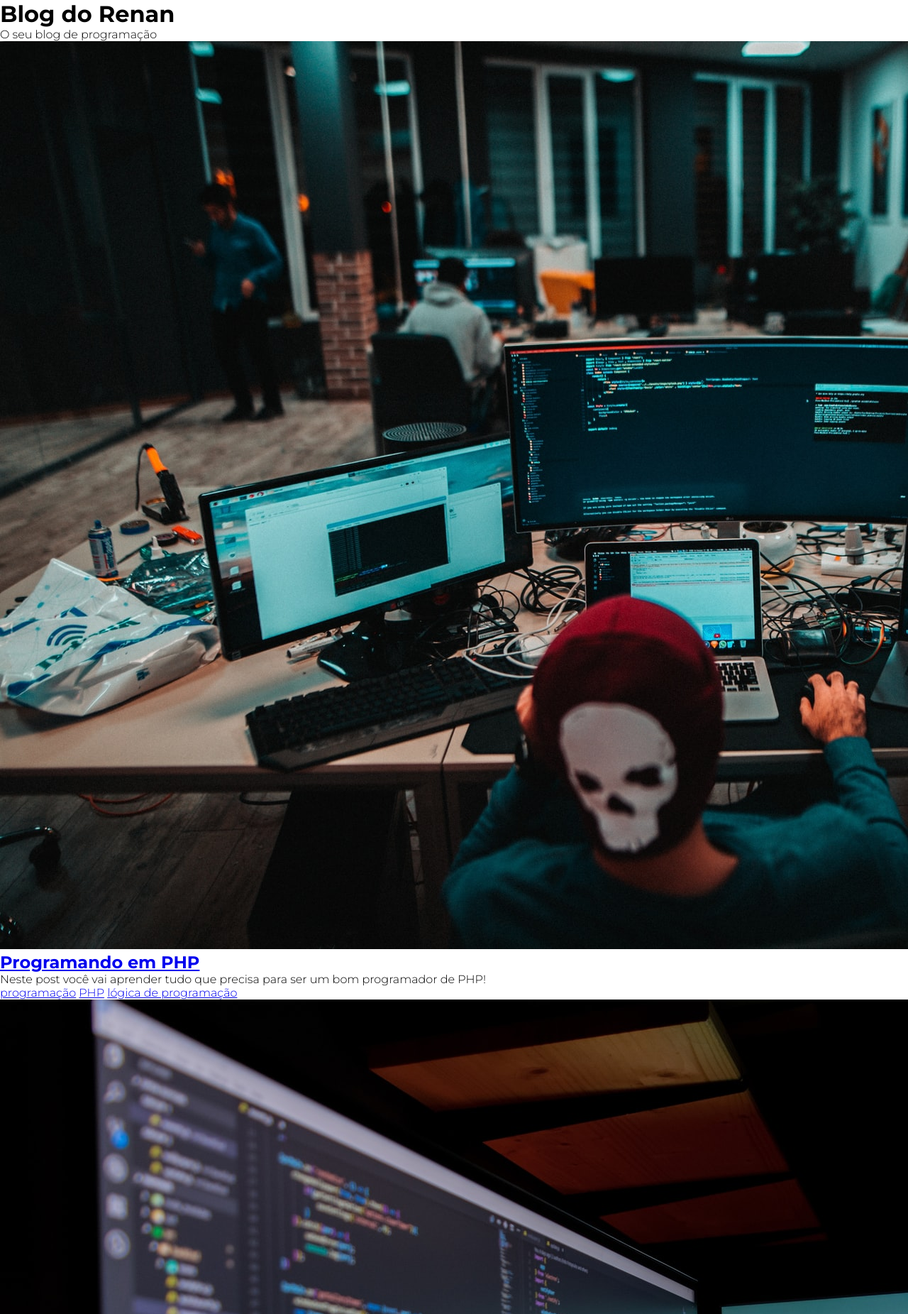
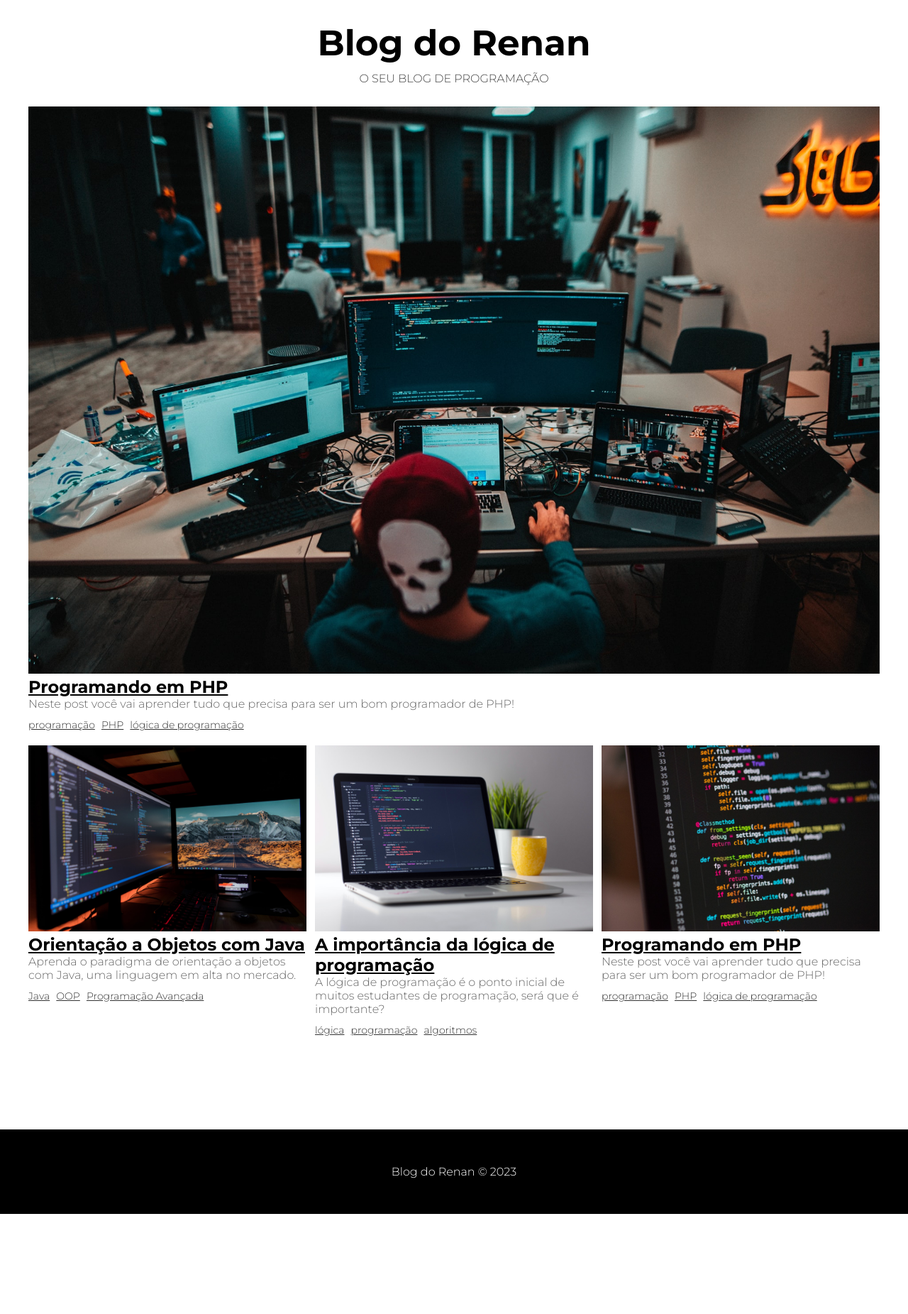
Before and after one commit to renanaragao9/projetoBlog, a PHP site: page / in a window 1280 px wide; the page is wider, and only the part inside the window is pictured. Shown: the part 69-1920 px from the top of that part at 71% size. After the commit the page ends 1779 px from the top of that part, so only its background shows below. Run offline with PHP 8.4, Linux system fonts and the light colour scheme.

Commit message:
Finalizando a home

```diff
--- a/css/styles.css
+++ b/css/styles.css
@@ -53,6 +53,78 @@ main {
     color: #999;
 }
 
+/* HOME */
+
+#title-container {
+    min-width: 500px;
+    text-align: center;
+    margin-top: 30px;
+}
+
+#title-container h1 {
+    font-size: 50px;
+}
+
+#title-container p {
+    margin-top: 10px;
+    text-transform: uppercase;
+    color: #444;
+}
+
+#posts-container {
+    max-width: 1200px;
+    margin: 0 auto;
+    margin-top: 30px;
+    display: flex;
+    flex-wrap: wrap;
+}
+
+.post-box:first-child {
+    min-width: 100%;
+}
+
+.post-box {
+    flex: 1 1 0;
+    margin-bottom: 20px;
+}
+
+.post-box:nth-child(3) {
+    margin: 0 1%;
+}
+
+.post-box img {
+    width: 100%;
+}
+
+.post-box .post-tile {
+    font-size: 24px;
+    margin: 10px  0;
+}
+
+.post-box .post-title a {
+    color: #000;
+    transition: .5s;
+}
+
+.post-box .post-title a:hover {
+    color: #999;
+}
+
+.post-box .post-description {
+    color: #666;
+}
+
+.tags-container {
+    margin-top: 10px;
+}
+
+.tags-container a {
+    font-size: 14px;
+    color: #333;
+    display: inline-block;
+    margin-right: 5px;
+}
+
 /* FOOTER */
 
 footer {
--- a/templates/header.php
+++ b/templates/header.php
@@ -27,7 +27,7 @@
                 <li><a href="<?= $BASE_URL ?>" class="nav-link">Home</a></li>
                 <li><a href="3" class="nav-link">Categorias</a></li>
                 <li><a href="#" class="nav-link">Sobre</a></li>
-                <li><a href="<?= $BASE_URL ?>/contato.php" class="nav-link">Contatos</a></li>
+                <li><a href="<?= $BASE_URL ?>contato.php" class="nav-link">Contatos</a></li>
             </ul>
         </nav>
     </header>
```
